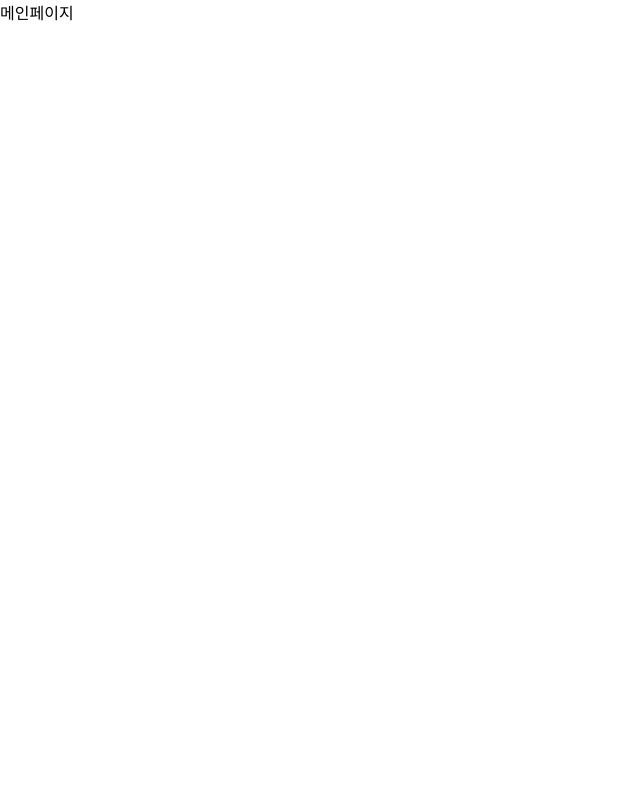
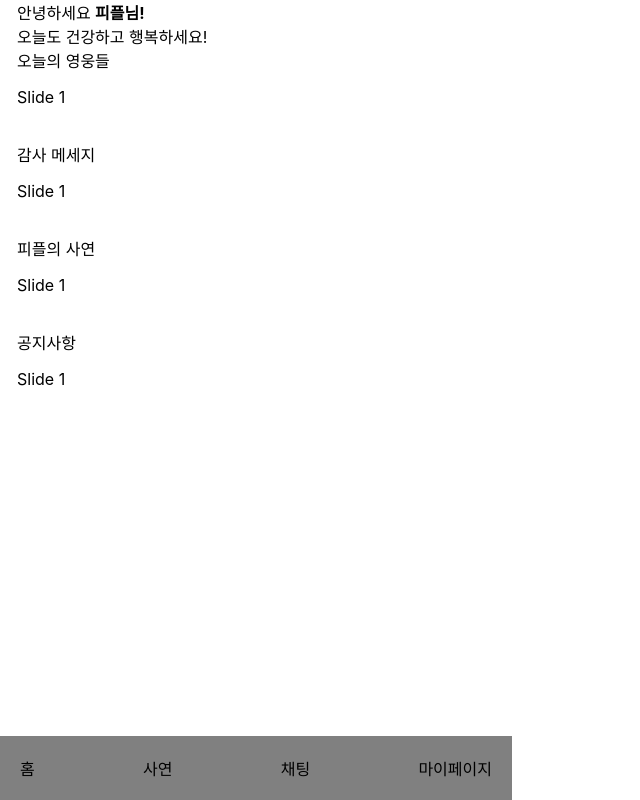
Before and after one commit to nookcoder/pple-web, a Next.js app: page / in a window 1280 px wide. Shown: the whole page, without its empty margins (0-640 px from the left). Built offline with nearby package versions, Linux system fonts and the light colour scheme.

Commit message:
Design : set Home page frame

```diff
--- a/package.json
+++ b/package.json
@@ -11,7 +11,8 @@
   "dependencies": {
     "next": "12.1.5",
     "react": "18.0.0",
-    "react-dom": "18.0.0"
+    "react-dom": "18.0.0",
+    "swiper": "^8.1.0"
   },
   "devDependencies": {
     "@types/node": "17.0.24",
@@ -19,6 +20,7 @@
     "@types/react-dom": "18.0.0",
     "eslint": "8.13.0",
     "eslint-config-next": "12.1.5",
+    "prettier": "2.6.2",
     "sass": "^1.50.0",
     "typescript": "4.6.3"
   }
--- a/pages/index.tsx
+++ b/pages/index.tsx
@@ -1,10 +1,76 @@
 import type { NextPage } from 'next'
-import styles from '../styles/Home.module.css'
+import styles from '../styles/Home.module.scss'
+import { Swiper, SwiperSlide } from 'swiper/react'
+import 'swiper/css'
+
+import BottomNavigation from '../components/common/BottomNavigation'
 
 const Home: NextPage = () => {
   return (
     <div className={styles.container}>
-      <div>메인페이지</div>
+      <main className={styles.main}>
+        <div>
+          안녕하세요 <strong>피플님!</strong>
+          <br />
+          오늘도 건강하고 행복하세요!
+        </div>
+
+        <article>
+          <div className={styles.swiper_title}>오늘의 영웅들</div>
+          <Swiper
+            autoHeight={true}
+            autoplay={true}
+            loop={true}
+            aria-details="today-heroes"
+            className="swiper_container"
+          >
+            <SwiperSlide>Slide 1</SwiperSlide>
+            <SwiperSlide>Slide 2</SwiperSlide>
+            <SwiperSlide>Slide 3</SwiperSlide>
+          </Swiper>
+
+          <div className={styles.swiper_title}>감사 메세지</div>
+          <Swiper
+            autoHeight={true}
+            autoplay={true}
+            loop={true}
+            className="swiper_container"
+            aria-details="thank-message"
+          >
+            <SwiperSlide>Slide 1</SwiperSlide>
+            <SwiperSlide>Slide 2</SwiperSlide>
+            <SwiperSlide>Slide 3</SwiperSlide>
+          </Swiper>
+
+          <div className={styles.swiper_title}>피플의 사연</div>
+          <Swiper
+            autoHeight={true}
+            autoplay={true}
+            loop={true}
+            className="swiper_container"
+            aria-details="pple-story"
+          >
+            <SwiperSlide>Slide 1</SwiperSlide>
+            <SwiperSlide>Slide 2</SwiperSlide>
+            <SwiperSlide>Slide 3</SwiperSlide>
+          </Swiper>
+
+          <div className={styles.swiper_title}>공지사항</div>
+          <Swiper
+            autoHeight={true}
+            autoplay={true}
+            loop={true}
+            className="swiper_container"
+            aria-details="events"
+          >
+            <SwiperSlide>Slide 1</SwiperSlide>
+            <SwiperSlide>Slide 2</SwiperSlide>
+            <SwiperSlide>Slide 3</SwiperSlide>
+          </Swiper>
+        </article>
+      </main>
+
+      <BottomNavigation />
     </div>
   )
 }
--- /dev/null
+++ b/styles/Home.module.scss
@@ -0,0 +1,15 @@
+.container {
+    width: 32rem;
+}
+
+.main {
+    padding: 0 17px;
+}
+
+.swiper_title{
+    margin-bottom: 15px;
+}
+
+.sub_title{
+    color: blue;
+}
--- a/styles/common/swiper.scss
+++ b/styles/common/swiper.scss
@@ -3,3 +3,7 @@
   height: 32rem;
   background-color: aqua;
 }
+
+.swiper_container{
+  margin-bottom: 35px;
+}
```
